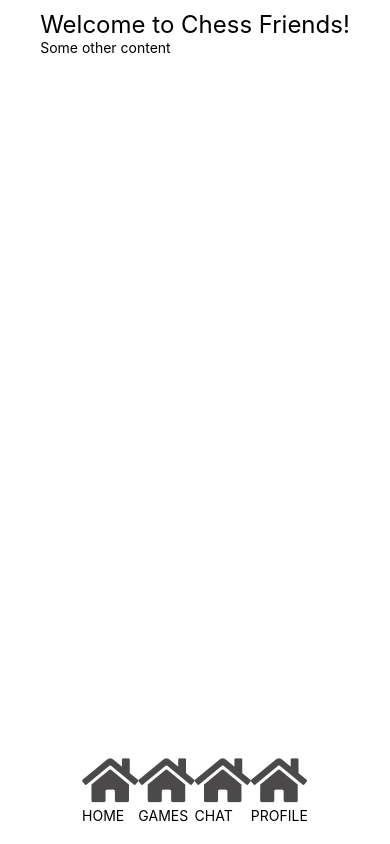
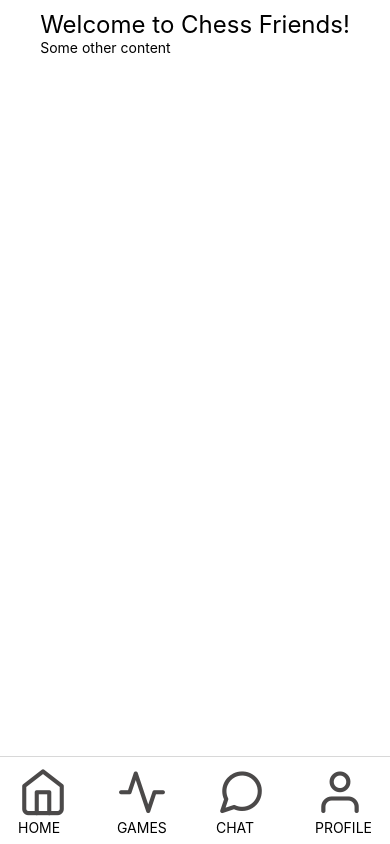
Before and after one commit to mallett002/chess-friends, a React Native app: screen / in a window 390 px wide. Built offline with nearby package versions, Linux system fonts and the light colour scheme.

Commit message:
diff icons for routes

```diff
--- a/components/nav/nav-footer.tsx
+++ b/components/nav/nav-footer.tsx
@@ -5,6 +5,7 @@ import {
 } from 'react-native';
 
 import NavItem from './nav-item';
+import {LIGHT_GREY} from '../../constants/colors';
 
 interface navItem {
   iconName: string
@@ -19,17 +20,17 @@ const navItems: navItem[] = [
     text: 'HOME'
   },
   {
-    iconName: 'home',
+    iconName: 'activity',
     navigationLink: 'hi',
     text: 'GAMES'
   },
   {
-    iconName: 'home',
+    iconName: 'message-circle',
     navigationLink: 'hi',
     text: 'CHAT'
   },
   {
-    iconName: 'home',
+    iconName: 'user',
     navigationLink: 'hi',
     text: 'PROFILE'
   },
@@ -52,9 +53,14 @@ const styles = StyleSheet.create({
   navContainer: {
     display: 'flex',
     flexDirection: 'row',
+    justifyContent: 'space-between',
+    width: '100%',
+    padding: 8,
+    paddingHorizontal: 18,
+    borderTopWidth: 1,
+    borderTopColor: LIGHT_GREY,
     position: 'absolute',
-    bottom: 0,
-    marginBottom: 20
+    bottom: 0
   },
   navItem: {
     padding: 10,
--- a/components/nav/nav-item.tsx
+++ b/components/nav/nav-item.tsx
@@ -1,7 +1,7 @@
 import React, { FC } from 'react';
 import { View, Text } from 'react-native';
 // @ts-ignore
-import FontAwesome5 from 'react-native-vector-icons/FontAwesome5';
+import Feather from 'react-native-vector-icons/Feather';
 
 import {DARK_GREY} from '../../constants/colors';
 
@@ -14,7 +14,7 @@ interface navItemProps {
 const NavItem: FC<navItemProps> = ({name, text, navigationLink}) => {
   return (
     <View>
-      <FontAwesome5
+      <Feather
         name={name}
         size={50}
         color={DARK_GREY}
--- a/constants/colors.ts
+++ b/constants/colors.ts
@@ -1 +1,2 @@
 export const DARK_GREY: string = '#4b4949';
+export const LIGHT_GREY: string = '#d8d8d8';
```
